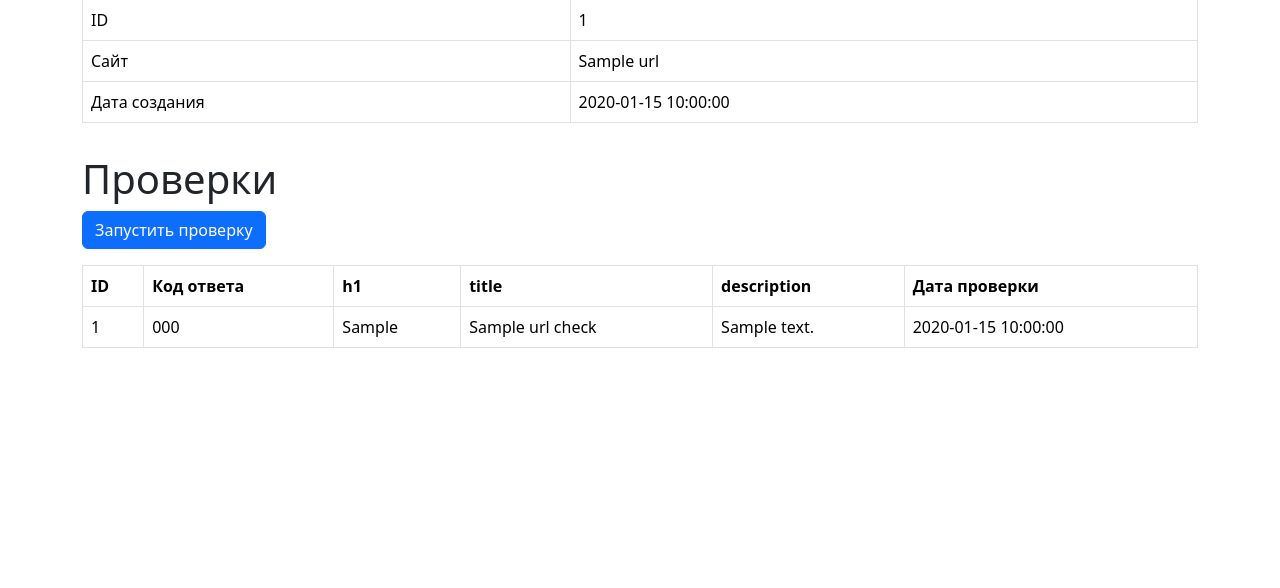
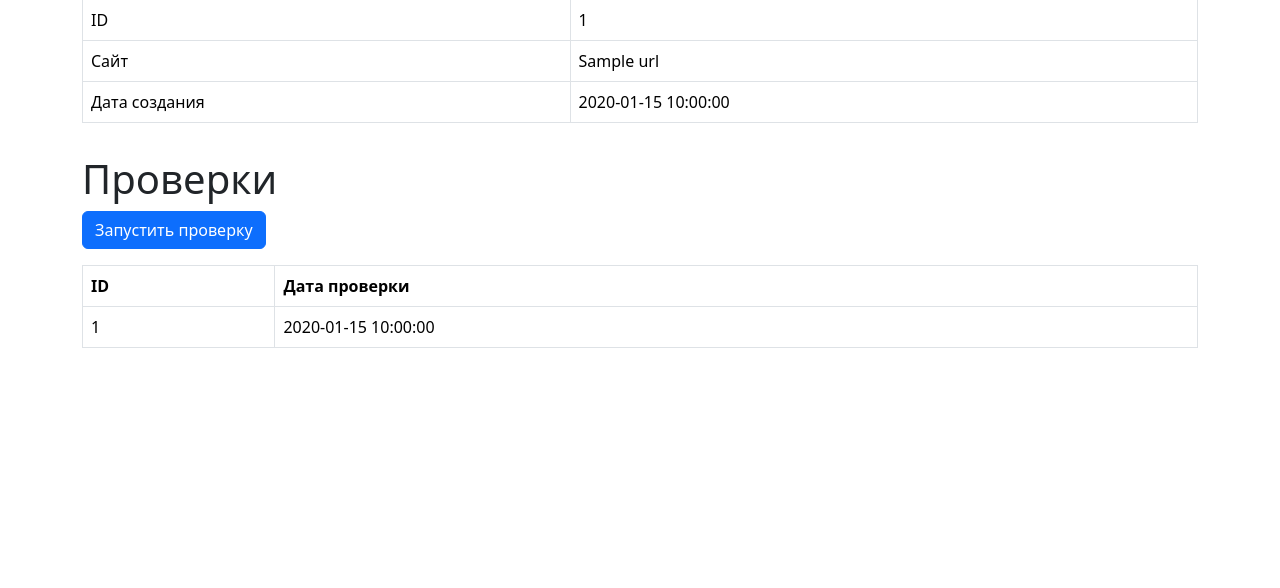
Before and after one commit to vlrkors/python-project-83, a Flask app: page /urls/1 in a window 1280 px wide. Shown: the part 129-717 px from the top of the page. Run offline with Flask 3, Linux system fonts and the light colour scheme; a database or web service that is not in the repository returns one stand-in record (values such as "Sample title"); some libraries are stand-ins or nearby versions.

Commit message:
project-83 Stage4 Final

```diff
--- a/page_analyzer/data_base.py
+++ b/page_analyzer/data_base.py
@@ -104,6 +104,8 @@ class UrlRepository:
             cur.execute(query, (url_id,))
             rows = cur.fetchall()
             for row in rows:
+                if row["status_code"] is None:
+                    row["status_code"] = ""
                 if row["h1"] is None:
                     row["h1"] = ""
                 if row["title"] is None:
--- a/page_analyzer/templates/url.html
+++ b/page_analyzer/templates/url.html
@@ -34,10 +34,6 @@
         <thead>
           <tr>
             <th>ID</th>
-            <th>Код ответа</th>
-            <th>h1</th>
-            <th>title</th>
-            <th>description</th>
             <th>Дата проверки</th>
           </tr>
         </thead>
@@ -45,10 +41,6 @@
         <tbody>
           <tr>
             <td>{{ url_check.id }}</td>
-            <td>{{ url_check.status_code }}</td>
-            <td>{{ url_check.h1 }}</td>
-            <td>{{ url_check.title }}</td>
-            <td>{{ url_check.description }}</td>
             <td>{{ url_check.created_at }}</td>
           </tr>
         </tbody>
```
